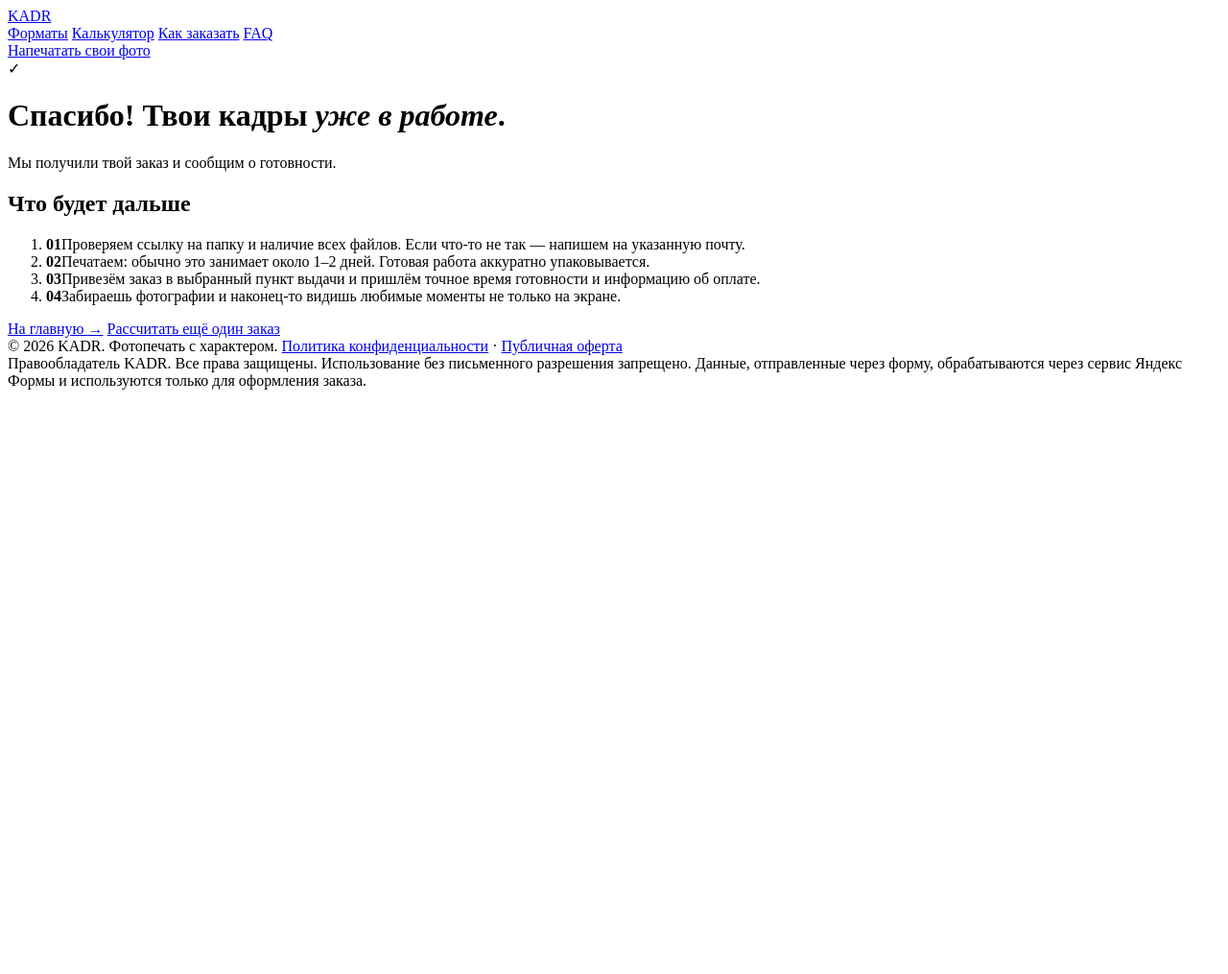
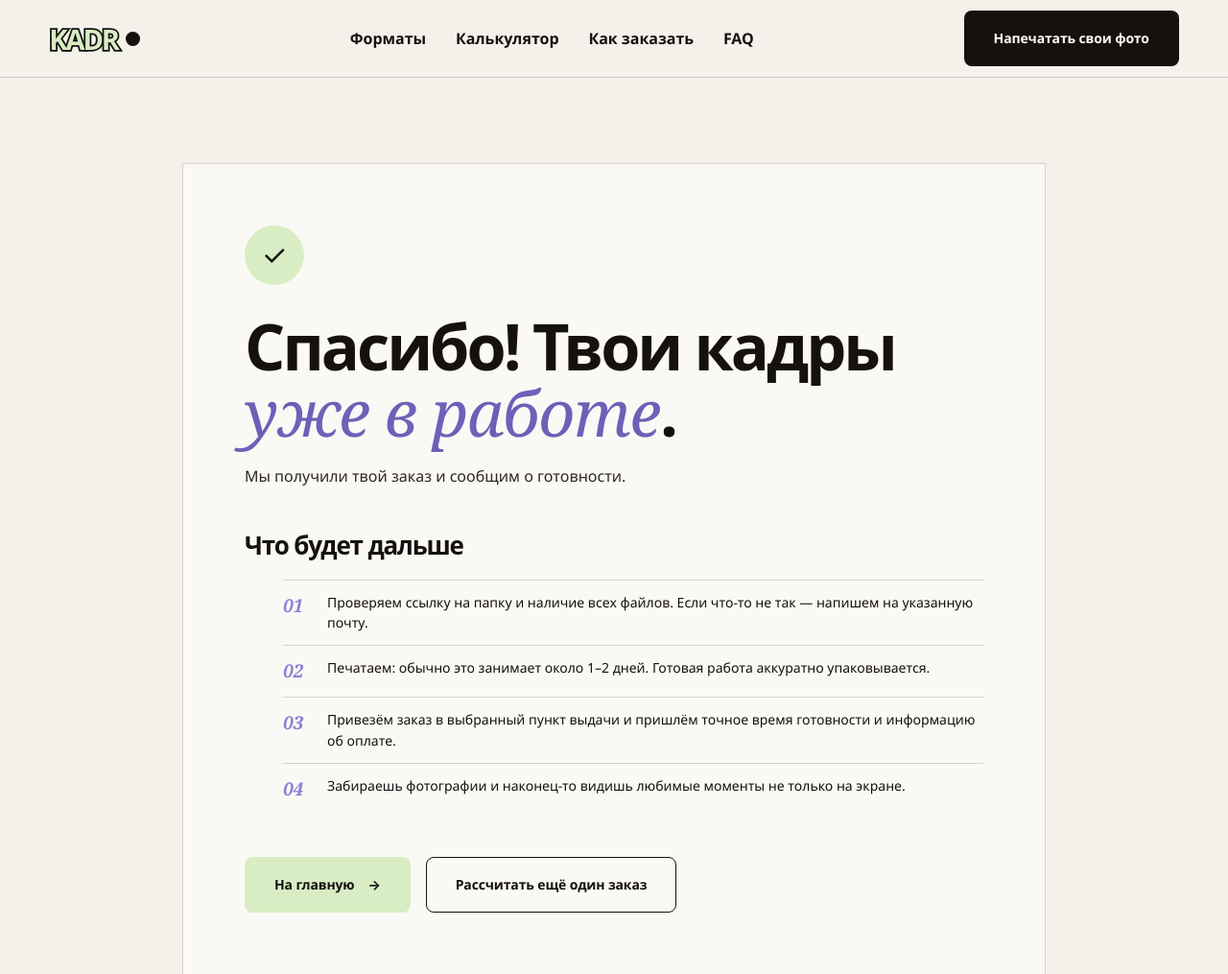
Before and after one commit to lanaerm-prof/kadr-landing, a plain HTML site: page order.html in a window 1280 px wide. Shown: the top 1015 px of the page at 96% size. Before the commit the page ends 800 px from the top, so only its background shows below. Drawn offline with Linux system fonts and the light colour scheme.

Commit message:
Update order.html

```diff
--- a/order.html
+++ b/order.html
@@ -15,6 +15,7 @@
   <meta http-equiv="Cache-Control" content="no-cache, no-store, must-revalidate">
   <meta http-equiv="Pragma" content="no-cache">
   <meta http-equiv="Expires" content="0">
+  <link rel="stylesheet" href="assets/css/style.css?v=20261119-57">
 </head>
 <body class="success-page">
   <header class="site-header">
```
